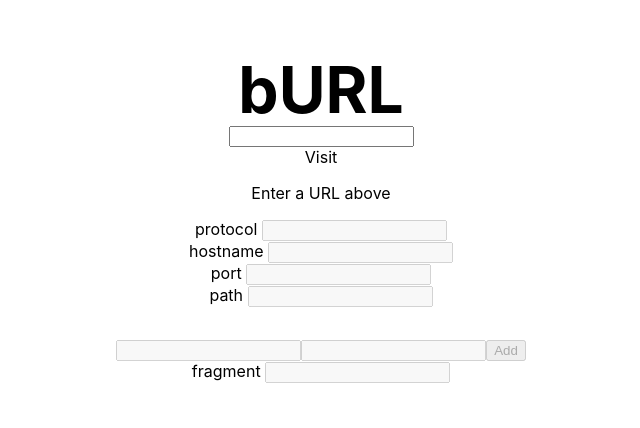
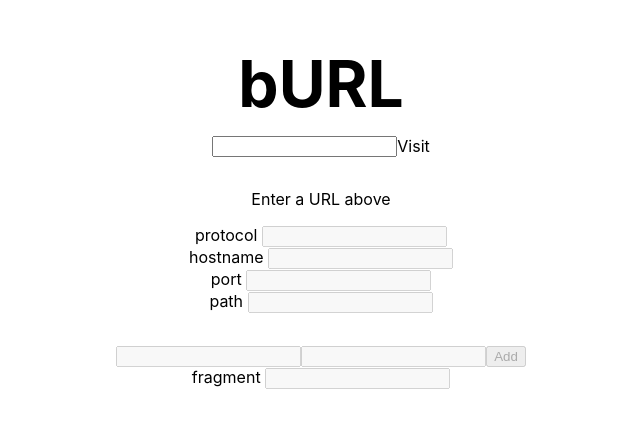
Before and after one commit to mebble/burl, a Next.js app: page / in a window 1280 px wide. Shown: the part 182-610 px from the top of the page, without its empty margins (319-959 px from the left). Built offline with nearby package versions, Linux system fonts and the light colour scheme.

Commit message:
put visit button beside the input box

```diff
--- a/src/pages/index.js
+++ b/src/pages/index.js
@@ -27,12 +27,14 @@ export default function Home() {
             </Head>
             <main className={styles.main}>
                 <h1 className={styles.title}>bURL</h1>
+                <p className={styles.flex}>
                     <input name="url" value={url.toString()} type="text" onChange={e => send(action('REPLACE', parseUrl(e.target.value)))} />
                     <a className="url"
                         href={disableFields ? '#' : url.toString()}
                         target={disableFields ? null : "_blank"}
                         rel="noopener noreferrer"
                     >Visit</a>
+                </p>
                 <p className="prompt">{
                     url.toString() === ''
                         ? prompt.intro
--- a/src/styles/Home.module.css
+++ b/src/styles/Home.module.css
@@ -36,3 +36,7 @@
 .title {
   text-align: center;
 }
+
+.flex {
+    display: flex;
+}
```
Lines whose indentation alone changed are shown as unchanged.
